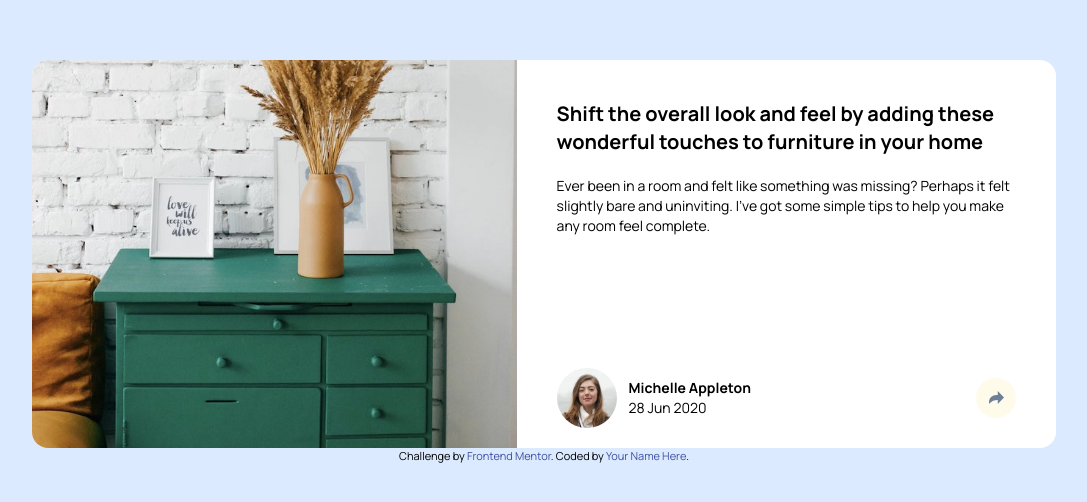
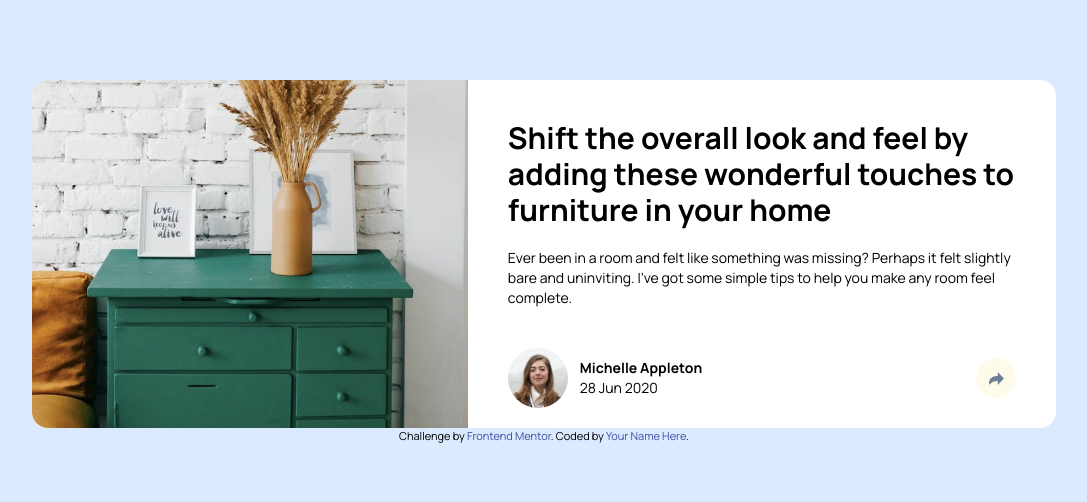
Before and after one commit to 0KAshish/Article-preview-component, a website: page index.html in a window 1280 px wide. Shown: the part 138-640 px from the top of the page, without its empty margins (96-1183 px from the left). Drawn offline with Linux system fonts and the light colour scheme.

Commit message:
Update index.html
changes the title text size

```diff
--- a/index.html
+++ b/index.html
@@ -52,7 +52,7 @@
       <div class="flex flex-col justify-between">
         <!-- Article content start here -->
         <div class="px-10 pt-10">
-          <h1 class="font-bold text-xl">
+          <h1 class="font-bold text-3xl">
             Shift the overall look and feel by adding these wonderful touches to
             furniture in your home
           </h1>
```
